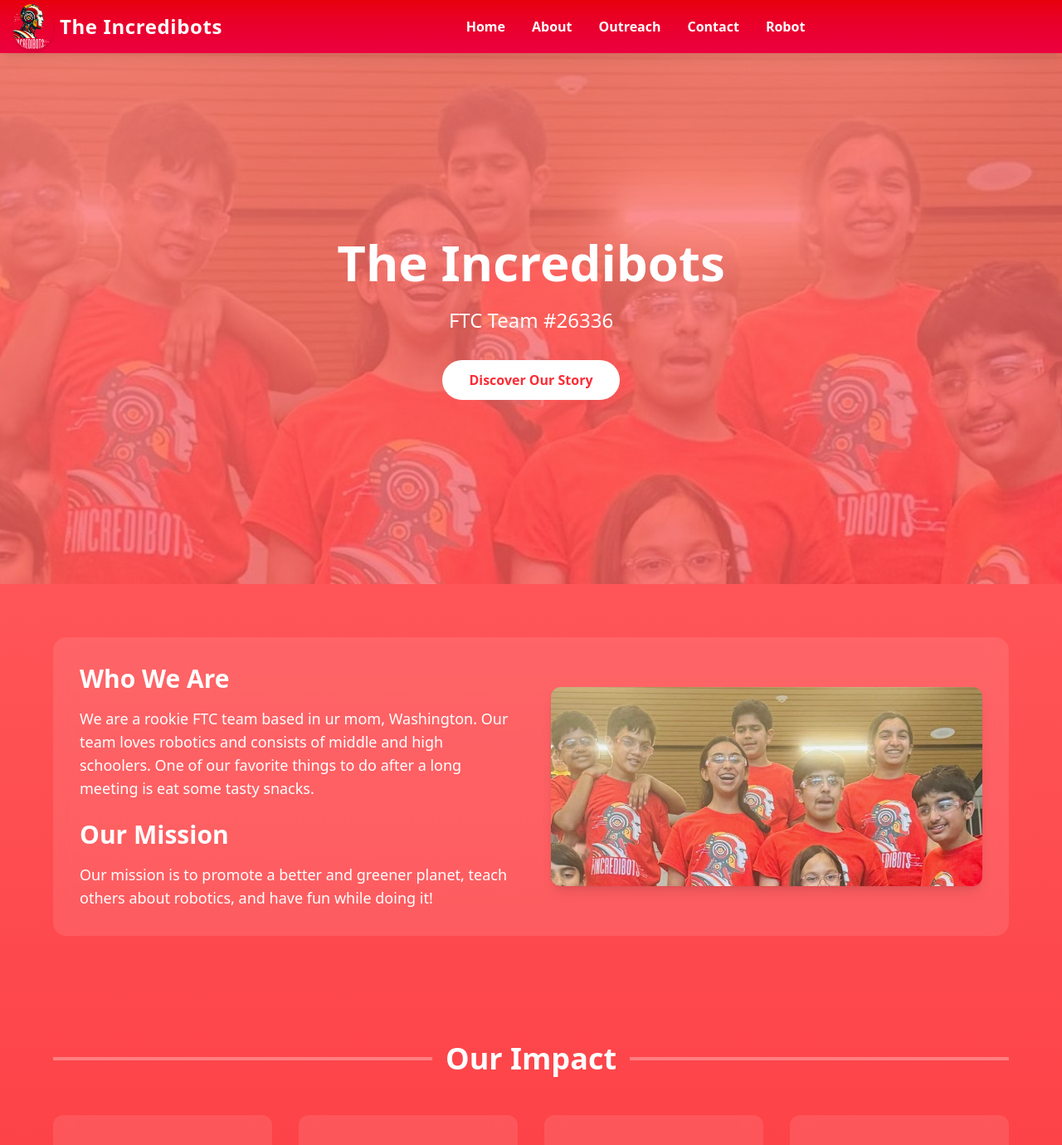
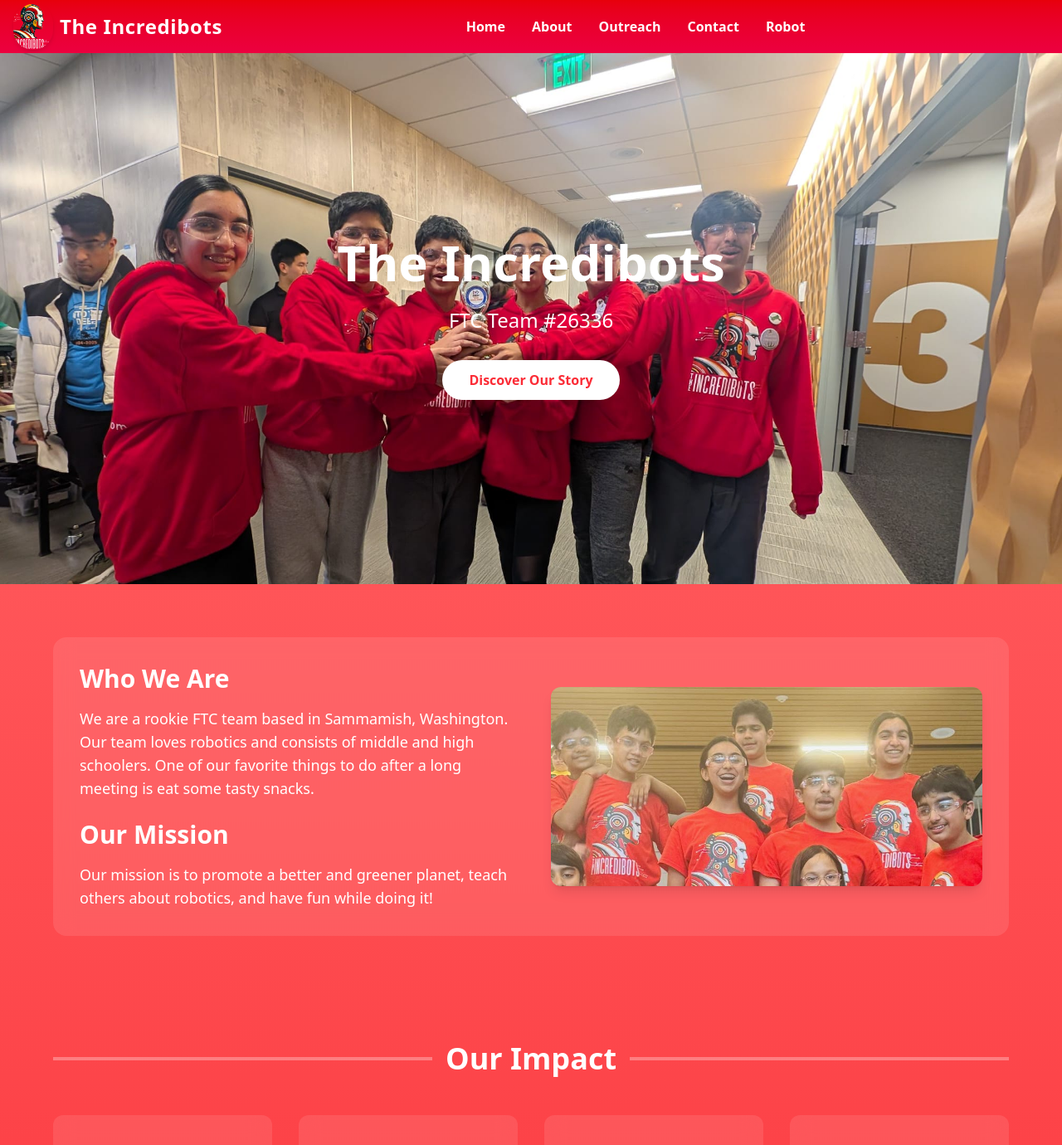
Before and after one commit to Ishany-coder/IncredibotsNewWebsite, a SvelteKit app: page / in a window 1280 px wide. Shown: the top 1380 px of the page at 83% size. Built offline with nearby package versions, Linux system fonts and the light colour scheme.

Commit message:
removed blur and changed front cover iamge

```diff
--- a/src/routes/+page.svelte
+++ b/src/routes/+page.svelte
@@ -50,7 +50,7 @@
     <!-- Hero Section -->
     <section class="relative min-h-[80vh] flex items-center justify-center overflow-hidden">
         <div class="absolute inset-0">
-            <img src="/Meet_1.jpg" alt="Team Photo" class="w-full h-full object-cover opacity-30">
+            <img src="/Hawking.jpg" alt="Team Photo" class="w-full">
         </div>
         <div class="relative z-10 text-center text-white px-4 max-w-6xl mx-auto">
             <h1 class="text-6xl font-bold mb-6">The Incredibots</h1>
@@ -69,7 +69,7 @@
                     <div class="space-y-4">
                         <h2 class="text-3xl font-bold">Who We Are</h2>
                         <p class="text-lg">
-                            We are a rookie FTC team based in ur mom, Washington. Our team loves robotics and consists of
+                            We are a rookie FTC team based in Sammamish, Washington. Our team loves robotics and consists of
                             middle and high schoolers. One of our favorite things to do after a long meeting is eat some tasty snacks.
                         </p>
                     </div>
```
